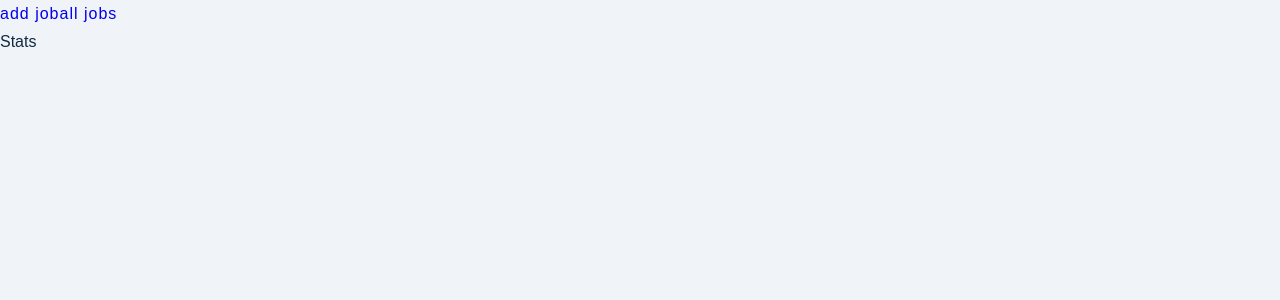
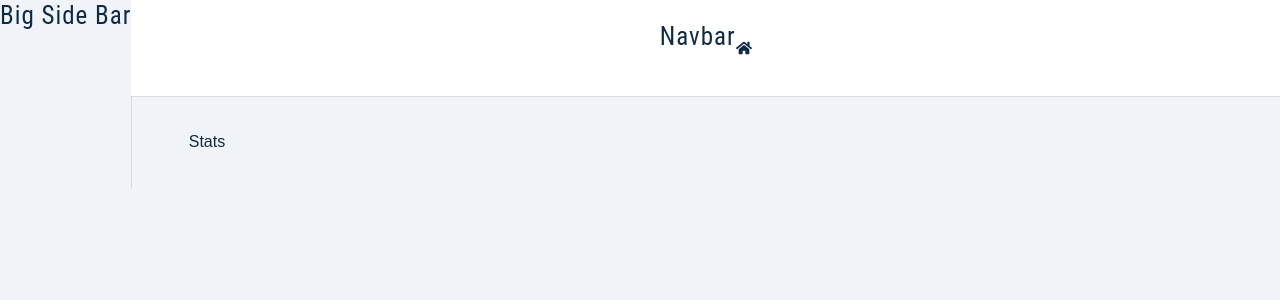
Before and after one commit to Johny270/Personal-job-tracker, a React (Create React App) app in the folder client/: page / in a window 1280 px wide. Shown: the top 300 px of the page. Built offline with nearby package versions, Linux system fonts and the light colour scheme; sample sign-in values are in the browser's storage.

Commit message:
Setup shared layout and its components

```diff
--- a/client/package.json
+++ b/client/package.json
@@ -11,6 +11,7 @@
     "normalize.css": "^8.0.1",
     "react": "^18.2.0",
     "react-dom": "^18.2.0",
+    "react-icons": "^4.12.0",
     "react-router-dom": "^6.21.0",
     "react-scripts": "5.0.1",
     "styled-components": "^6.1.1",
--- /dev/null
+++ b/client/src/components/BigSidebar.js
@@ -0,0 +1,11 @@
+import Wrapper from "../assets/wrappers/BigSidebar"
+
+const BigSidebar = () => {
+  return (
+    <Wrapper>
+      <h4>Big side bar</h4>
+    </Wrapper>
+  )
+}
+
+export default BigSidebar
--- /dev/null
+++ b/client/src/components/Navbar.js
@@ -0,0 +1,13 @@
+import Wrapper from "../assets/wrappers/Navbar"
+import { FaHome } from 'react-icons/fa'
+
+const Navbar = () => {
+  return (
+    <Wrapper>
+      <h4>navbar</h4>
+      <FaHome />
+    </Wrapper>
+  )
+}
+
+export default Navbar
--- /dev/null
+++ b/client/src/components/SmallSidebar.js
@@ -0,0 +1,11 @@
+import Wrapper from "../assets/wrappers/SmallSidebar"
+
+const SmallSidebar = () => {
+  return (
+    <Wrapper>
+      <h4>Small side bar</h4>
+    </Wrapper>
+  )
+}
+
+export default SmallSidebar
--- a/client/src/pages/dashboard/SharedLayout.js
+++ b/client/src/pages/dashboard/SharedLayout.js
@@ -1,14 +1,24 @@
 import { Outlet, Link } from "react-router-dom"
 import Wrapper from "../../assets/wrappers/SharedLayout"
+import {
+  Navbar,
+  BigSidebar,
+  SmallSidebar
+} from '../../components'
 
 const SharedLayout = () => {
   return (
     <Wrapper>
-      <nav>
-        <Link to='add-job'>add job</Link>
-        <Link to='all-jobs'>all jobs</Link>
-      </nav>
-      <Outlet />
+      <main className="dashboard">
+        <SmallSidebar />
+        <BigSidebar />
+        <div>
+          <Navbar />
+          <div className="dashboard-page">
+            <Outlet />
+          </div>
+        </div>
+      </main>
     </Wrapper>
   )
 }
```
Also changed, not shown: client/src/components/index.js (+7 -0 lines), 1 other file (tests, documents, lock files or other folders).
